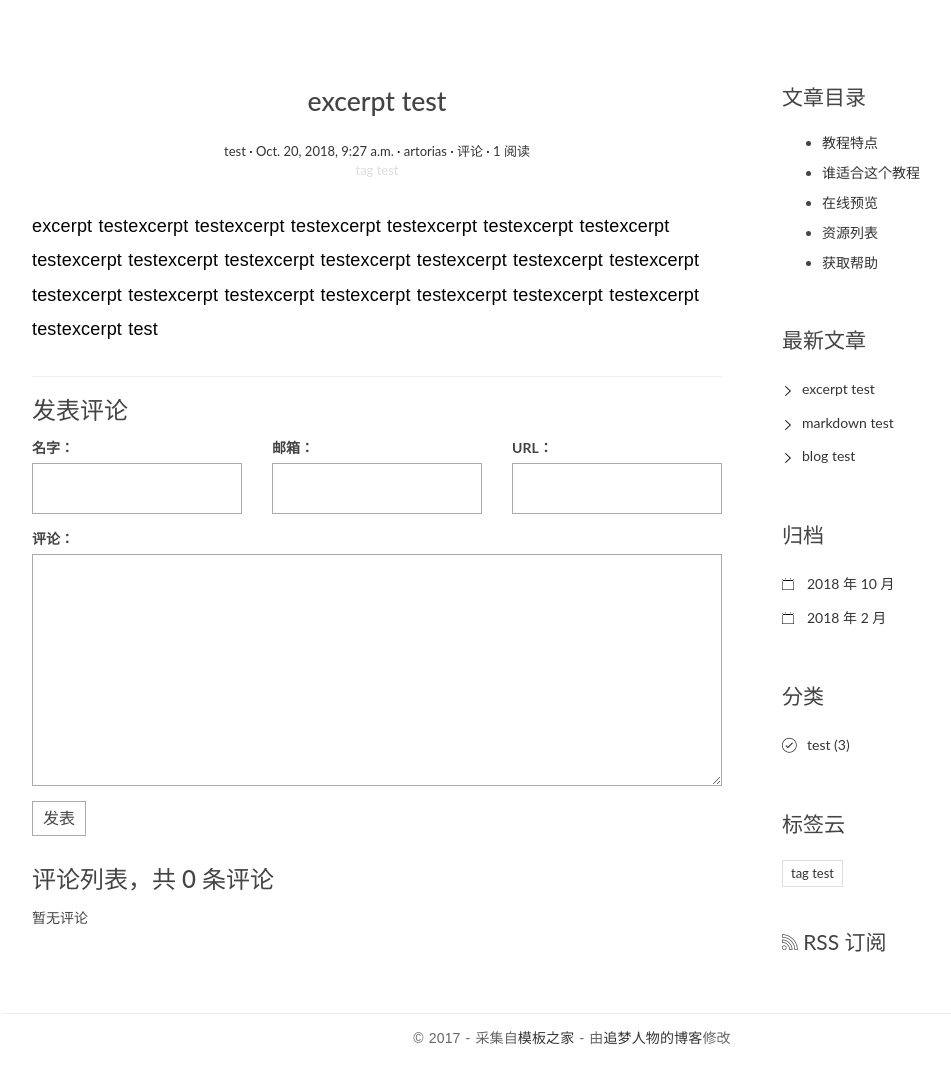
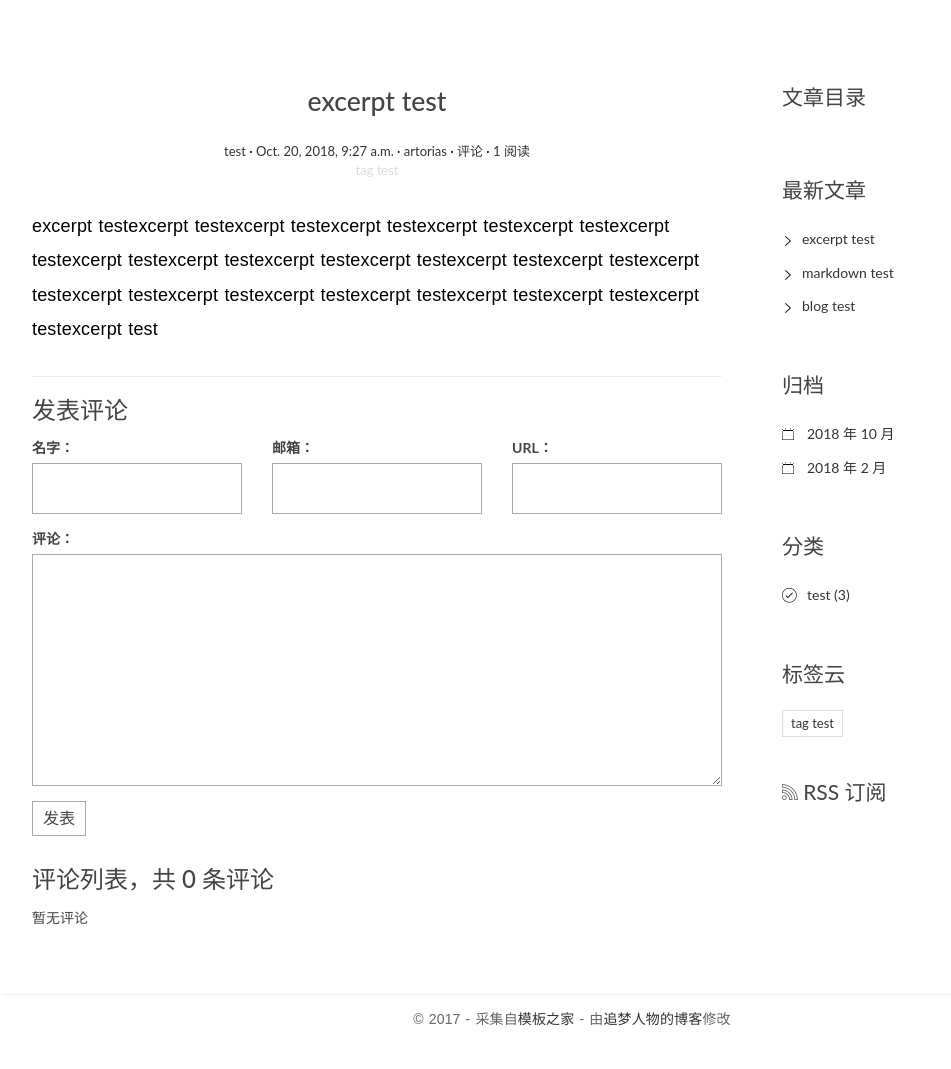
Before and after one commit to bobbyfyb/MyBlog_new, a Django app: page /post/4/ in a window 1280 px wide. Shown: the part 111-1180 px from the top of the page, without its empty margins (68-1019 px from the left). After the commit the page ends 1137 px from the top, so only its background shows below. Run offline with Django 3.2, Linux system fonts and the light colour scheme; data comes from the database, SQL or seed files in the repository; some libraries are stand-ins or nearby versions.

Commit message:
添加RSS功能,完善现有成果

```diff
--- a/MyBlog/MyBlog/urls.py
+++ b/MyBlog/MyBlog/urls.py
@@ -5,7 +5,7 @@ Definition of urls for MyBlog.
 from datetime import datetime
 from django.conf.urls import url
 import django.contrib.auth.views
-
+from blog.feeds import AllPostsRssFeed
 import app.forms
 import app.views
 import blog.urls
@@ -41,6 +41,7 @@ urlpatterns = [
         name='logout'),
     url(r'',include(blog.urls)),
     url(r'',include('comments.urls')),
+    url(r'^all/rss/$', AllPostsRssFeed(), name='rss'),
     # Uncomment the admin/doc line below to enable admin documentation:
     # url(r'^admin/doc/', include('django.contrib.admindocs.urls')),
 
--- a/MyBlog/blog/views.py
+++ b/MyBlog/blog/views.py
@@ -199,12 +199,20 @@ class PostDetailView(DetailView):
     def get_object(self,queryset=None):
         # 覆写 get_object 方法的目的是因为需要对 post 的 body 值进行渲染
         post=super(PostDetailView,self).get_object(queryset=None)
-        post.body=markdown.markdown(post.body,
-                                    extensions=[
-                                        'markdown.extensions.extra',
-                                        'markdown.extensions.codehilite',
-                                        'markdown.extensions.toc',
-                                        ])
+        #post.body=markdown.markdown(post.body,
+        #                            extensions=[
+        #                                'markdown.extensions.extra',
+        #                                'markdown.extensions.codehilite',
+        #                                'markdown.extensions.toc',
+        #                                ])
+
+        md=markdown.Markdown(extensions=[
+            'markdown.extensions.extra',
+            'markdown.extensions.codehilite',
+            'markdown.extensions.toc',
+            ])
+        post.body=md.convert(post.body)
+        post.toc=md.toc
         return post
 
     def get_context_data(self, **kwargs):
--- a/MyBlog/templates/base.html
+++ b/MyBlog/templates/base.html
@@ -171,7 +171,7 @@
                     </ul>
                 </div>
                 <div class="rss">
-                    <a href=""><span class="ion-social-rss-outline"></span> RSS 订阅</a>
+                    <a href="{% url 'rss' %}"><span class="ion-social-rss-outline"></span> RSS 订阅</a>
                 </div>
             </aside>
         </div>
--- a/MyBlog/templates/blog/detail.html
+++ b/MyBlog/templates/blog/detail.html
@@ -72,23 +72,7 @@
 {% endblock main %}
 {% block toc %}
     <div class="widget widget-content">
-                    <h3 class="widget-title">文章目录</h3>
-                    <ul>
-                        <li>
-                            <a href="#">教程特点</a>
-                        </li>
-                        <li>
-                            <a href="#">谁适合这个教程</a>
-                        </li>
-                        <li>
-                            <a href="#">在线预览</a>
-                        </li>
-                        <li>
-                            <a href="#">资源列表</a>
-                        </li>
-                        <li>
-                            <a href="#">获取帮助</a>
-                        </li>
-                    </ul>
+                  <h3 class="widget-title">文章目录</h3>
+                  {{ post.toc|safe }}
                 </div>
 {% endblock toc %}
```
Also changed, not shown: MyBlog/blog/feeds.py (added, +25 -0 lines), 1 other file.
